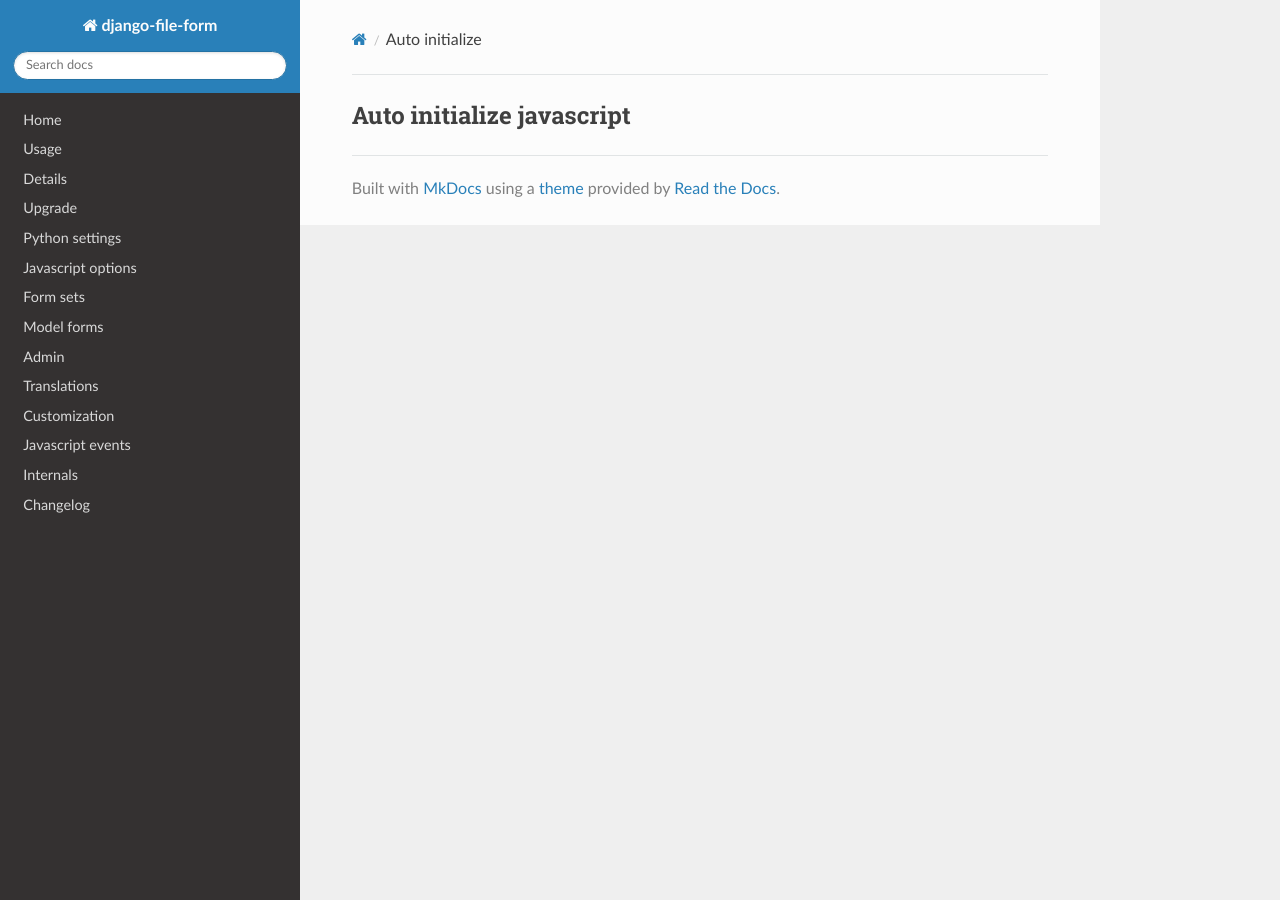
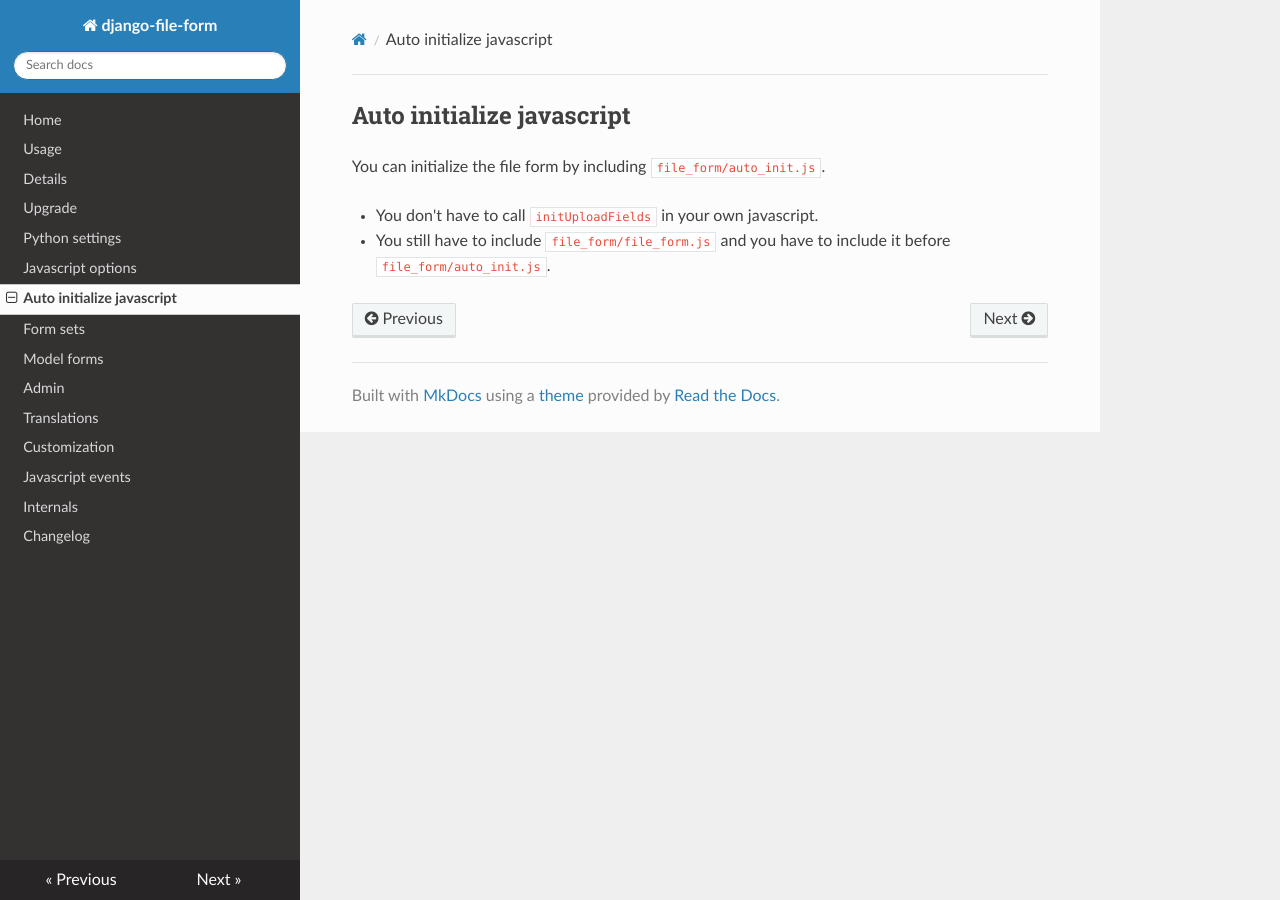
Before and after one commit to mbraak/django-file-form, an MkDocs documentation site: the page built from docs/auto_initialize.md, in a window 1280 px wide. Built offline with MkDocs 1.6.1, drawn with Linux system fonts in a browser that asks for light colours; nearby versions of some CDN libraries.

Commit message:
Add docs for auto initialize

```diff
--- a/docs/auto_initialize.md
+++ b/docs/auto_initialize.md
@@ -1 +1,6 @@
 ## Auto initialize javascript
+
+You can initialize the file form by including `file_form/auto_init.js`.
+
+* You don't have to call `initUploadFields` in your own javascript.
+* You still have to include `file_form/file_form.js` and you have to include it before `file_form/auto_init.js`.
--- a/mkdocs.yml
+++ b/mkdocs.yml
@@ -7,6 +7,7 @@ nav:
     - Upgrade: upgrade.md
     - Python settings: python_settings.md
     - Javascript options: javascript_options.md
+    - Auto initialize javascript: auto_initialize.md
     - Form sets: form_sets.md
     - Model forms: model_forms.md
     - Admin: admin.md
```
